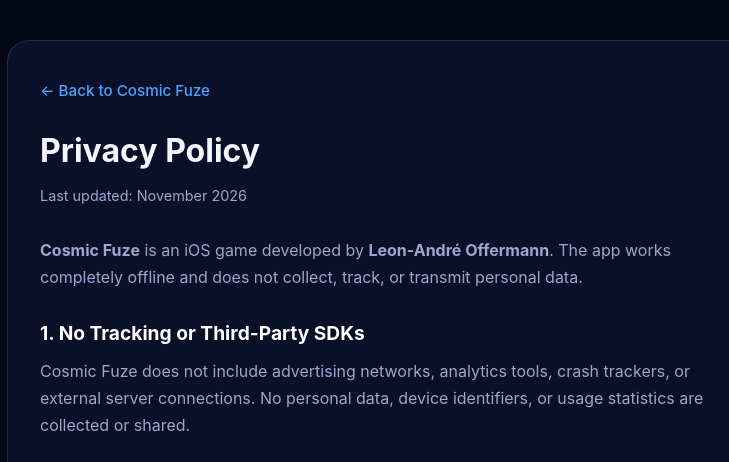
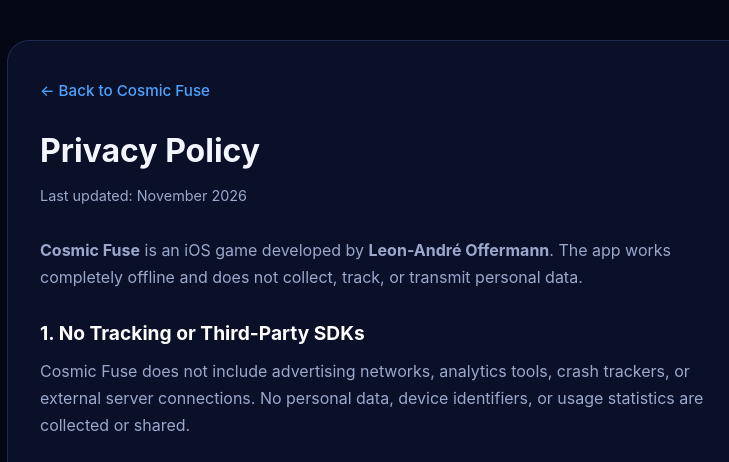
Before and after one commit to laoffermann-off/cosmic-fuse, a plain HTML site: page privacy.html in a window 1280 px wide. Shown: the top 462 px of the page, 253-982 px from the left. Drawn offline with Linux system fonts and the light colour scheme.

Commit message:
Update privacy.html

```diff
--- a/privacy.html
+++ b/privacy.html
@@ -88,17 +88,17 @@
 </head>
 <body>
   <div class="container">
-    <a href="index.html" class="back-link">&larr; Back to Cosmic Fuze</a>
+    <a href="index.html" class="back-link">&larr; Back to Cosmic Fuse</a>
     <h1>Privacy Policy</h1>
     <p class="updated">Last updated: November 2026</p>
 
     <p>
-      <strong>Cosmic Fuze</strong> is an iOS game developed by <strong>Leon-Andr&eacute; Offermann</strong>. The app works completely offline and does not collect, track, or transmit personal data.
+      <strong>Cosmic Fuse</strong> is an iOS game developed by <strong>Leon-Andr&eacute; Offermann</strong>. The app works completely offline and does not collect, track, or transmit personal data.
     </p>
 
     <h2>1. No Tracking or Third-Party SDKs</h2>
     <p>
-      Cosmic Fuze does not include advertising networks, analytics tools, crash trackers, or external server connections. No personal data, device identifiers, or usage statistics are collected or shared.
+      Cosmic Fuse does not include advertising networks, analytics tools, crash trackers, or external server connections. No personal data, device identifiers, or usage statistics are collected or shared.
     </p>
 
     <h2>2. Local Storage on Your Device</h2>
```
